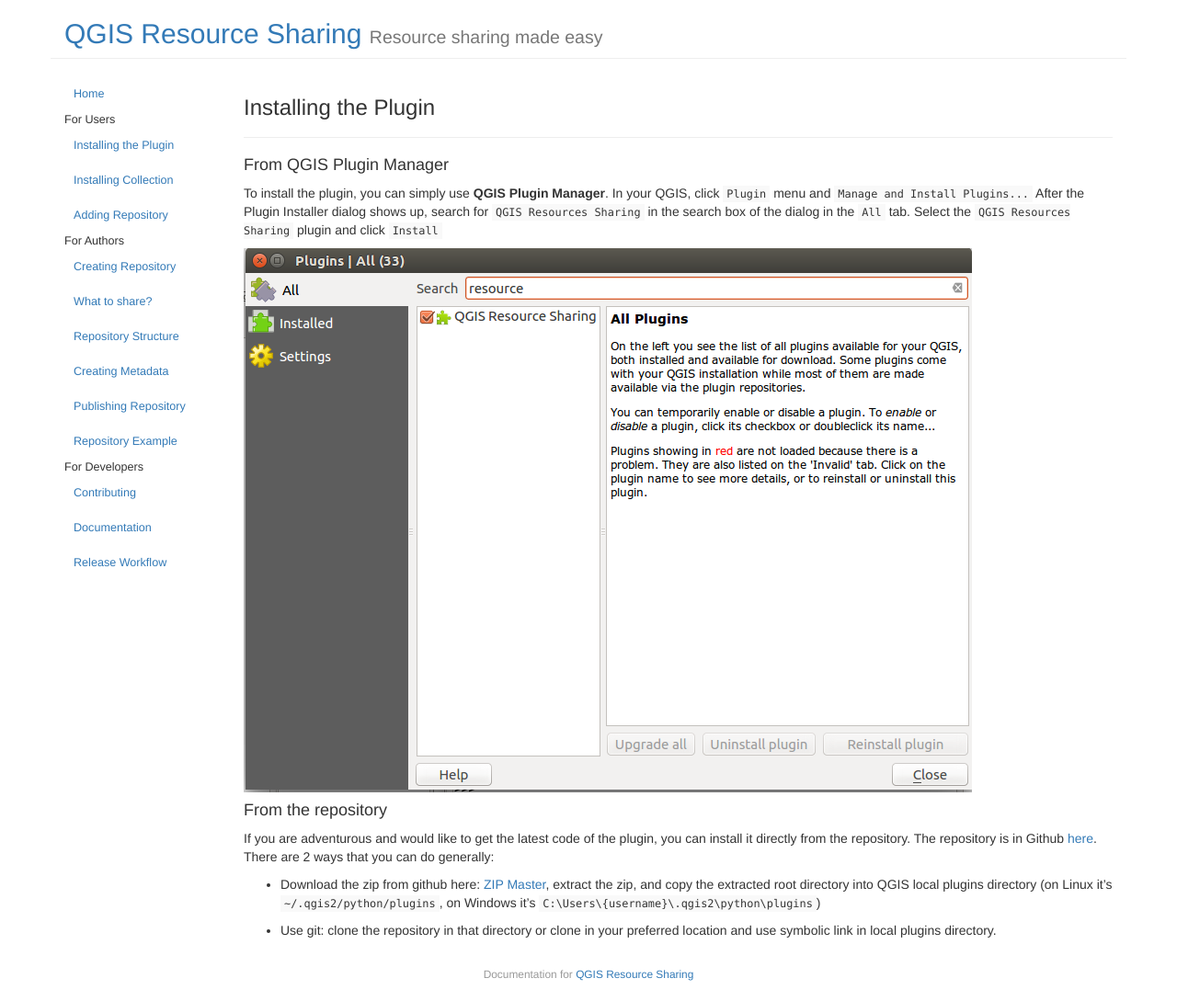
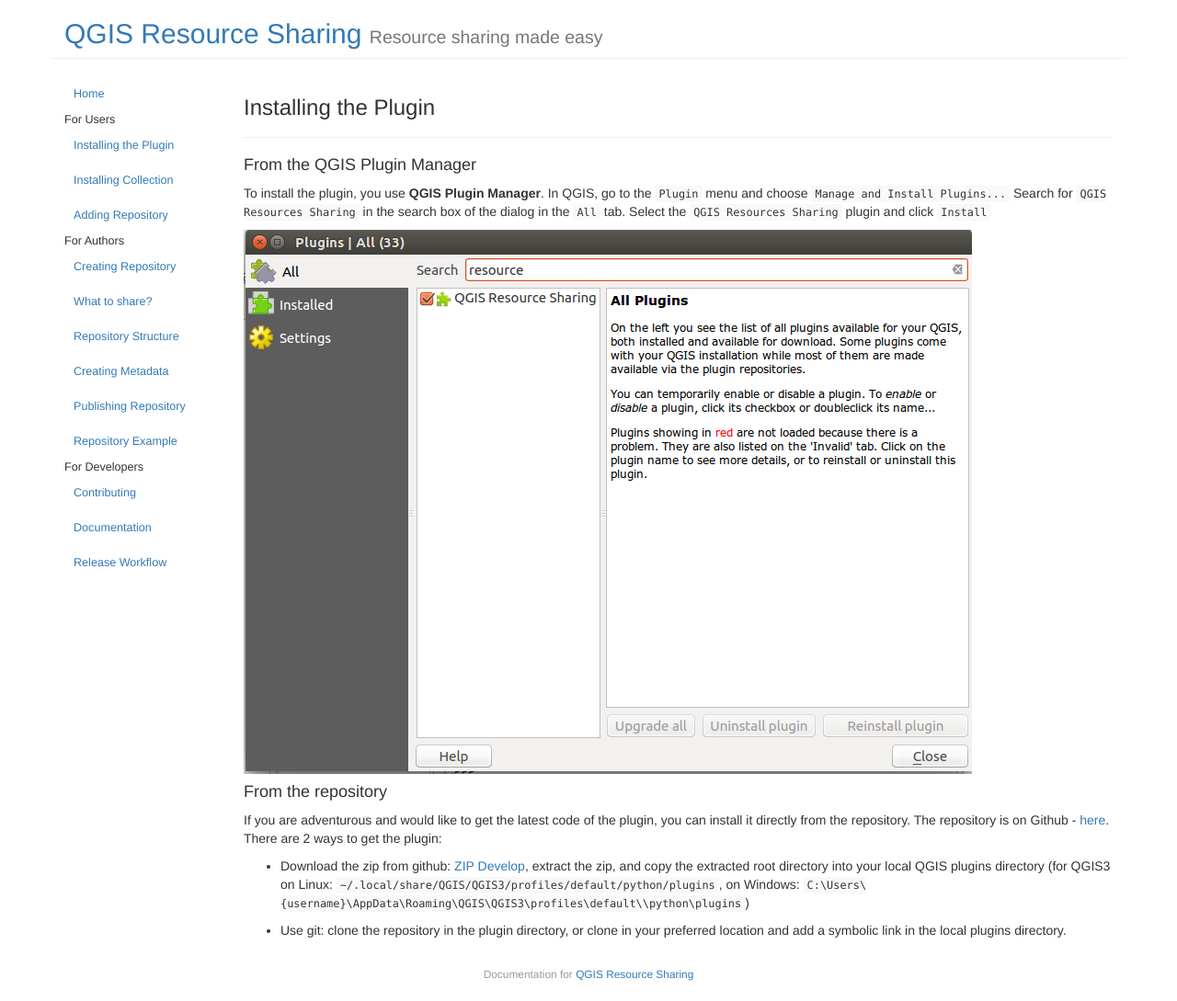
Before and after one commit to QGIS-Contribution/QGIS-ResourceSharing, a Jekyll site: the page built from _posts/2016-07-20-installation.md, in a window 1280 px wide. Shown: the whole page at 92% size. Built offline with Jekyll 4.4.1, drawn with Linux system fonts in a browser that asks for light colours.

Commit message:
QGIS 3 update, ++ - installation

````diff
--- a/_posts/2016-07-20-installation.md
+++ b/_posts/2016-07-20-installation.md
@@ -6,11 +6,12 @@
 order: 1
 ---
 
-#### From QGIS Plugin Manager
+#### From the QGIS Plugin Manager
 
-To install the plugin, you can simply use **QGIS Plugin Manager**. In your
-QGIS, click ```Plugin``` menu and ```Manage and Install Plugins...``` After
-the Plugin Installer dialog shows up, search for ```QGIS Resources Sharing```
+To install the plugin, you use **QGIS Plugin Manager**. In
+QGIS, go to the ```Plugin``` menu and choose
+```Manage and Install Plugins...```
+Search for ```QGIS Resources Sharing```
  in the search box of the dialog in the ```All``` tab. Select the ```QGIS
  Resources Sharing``` plugin and click ```Install```
 
@@ -19,15 +20,16 @@
 
 #### From the repository
 If you are adventurous and would like to get the latest code of the plugin,
-you can install it directly from the repository. The repository is in
-Github [here](https://github.com/akbargumbira/qgis_resources_sharing). There
-are 2 ways that you can do generally:
+you can install it directly from the repository.
+The repository is on
+Github - [here](https://github.com/QGIS-Contribution/QGIS-ResourceSharing).
+There are 2 ways to get the plugin:
 
-* Download the zip from github here: [ZIP Master](https://github
-.com/akbargumbira/qgis_resources_sharing/archive/master.zip), extract the
-zip, and copy the extracted root directory into QGIS local plugins directory
-(on Linux it's ```~/.qgis2/python/plugins```, on Windows it's
-```C:\Users\{username}\.qgis2\python\plugins```)
+* Download the zip from github: [ZIP Develop](https://github
+.com/akbargumbira/qgis_resources_sharing/archive/develop.zip), extract the
+zip, and copy the extracted root directory into your local QGIS plugins directory
+(for QGIS3 on Linux: ```~/.local/share/QGIS/QGIS3/profiles/default/python/plugins```,
+on Windows: ```C:\Users\{username}\AppData\Roaming\QGIS\QGIS3\profiles\default\\python\plugins```)
 
-* Use git: clone the repository in that directory or clone in your preferred
- location and use symbolic link in local plugins directory.
+* Use git: clone the repository in the plugin directory, or clone in
+ your preferred location and add a symbolic link in the local plugins directory.
````
